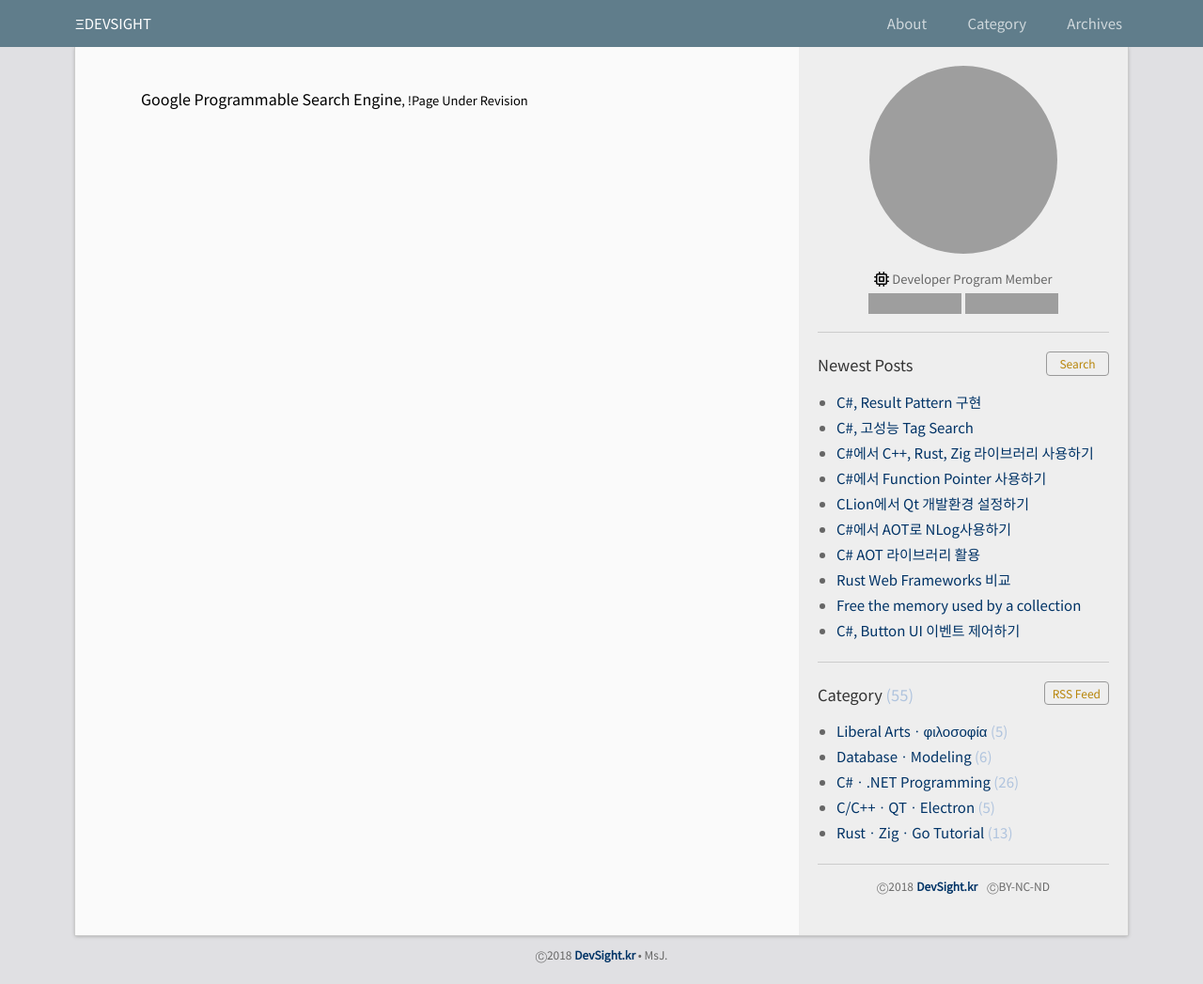
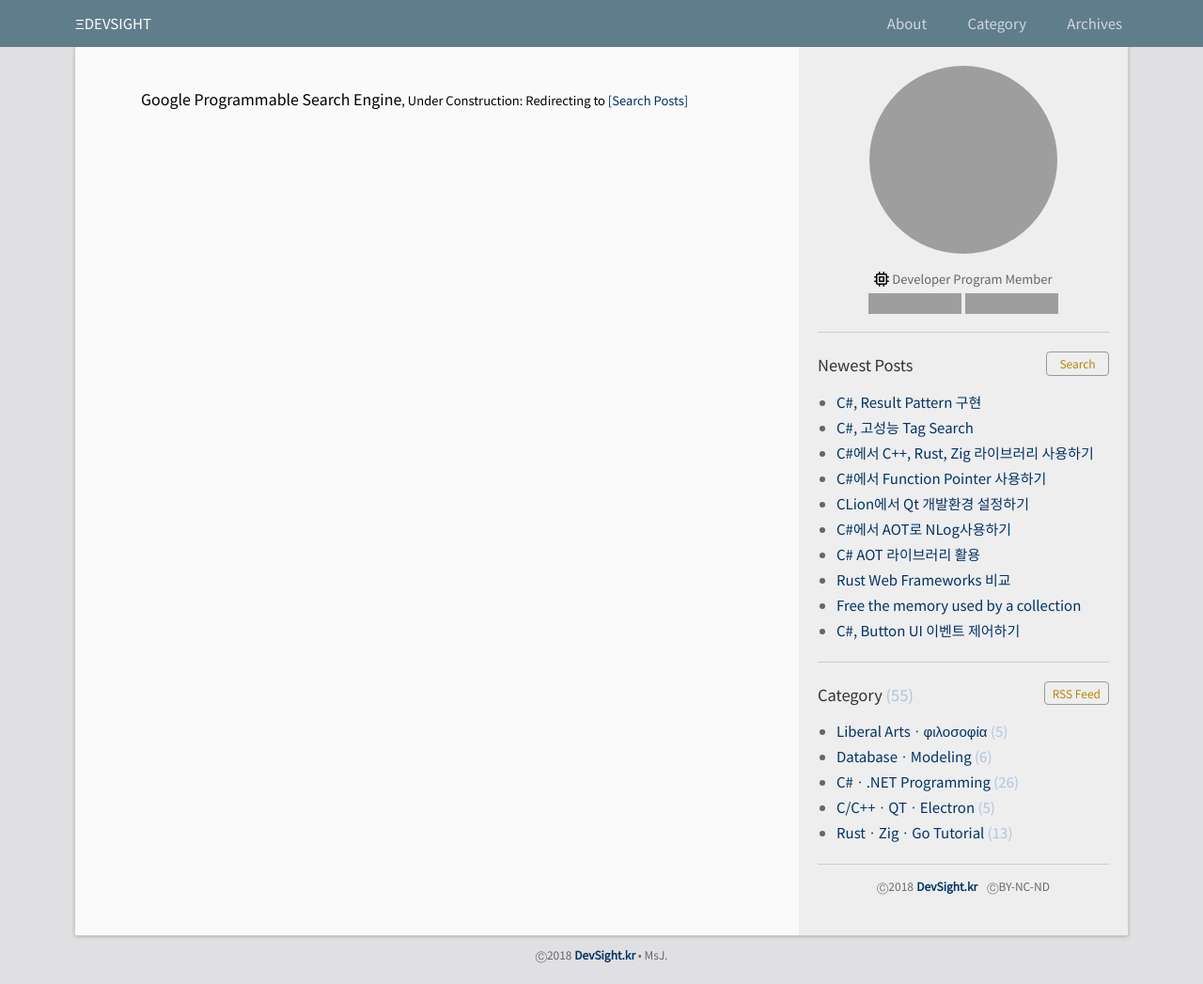
Before and after one commit to DebugJO/rustlang, a Jekyll site: the page built from gsearch.html, in a window 1280 px wide and 1047 px high. Shown: the whole window at 94% size. Built offline with Jekyll 4.4.1, drawn with Linux system fonts in a browser that asks for light colours; comment, search, counter and statistics services are not loaded; grey boxes are pictures that could not be loaded.

Commit message:
Update gsearch.html

```diff
--- a/gsearch.html
+++ b/gsearch.html
@@ -6,7 +6,7 @@ nav_exclude: true
 ---
 
 <div class="home">
-	<h1 style="font-size:16px; margin-left: 40px;">Google Programmable Search Engine<span style="font-size: 13px;">, !Page Under Revision</span></h1>
+	<h1 style="font-size:16px; margin-left: 40px;">Google Programmable Search Engine<span style="font-size: 13px;">, Under Construction: Redirecting to <a href="https://devsight.kr/search/">[Search Posts]</a></span></h1>
 </div>
 
 <style>
```
